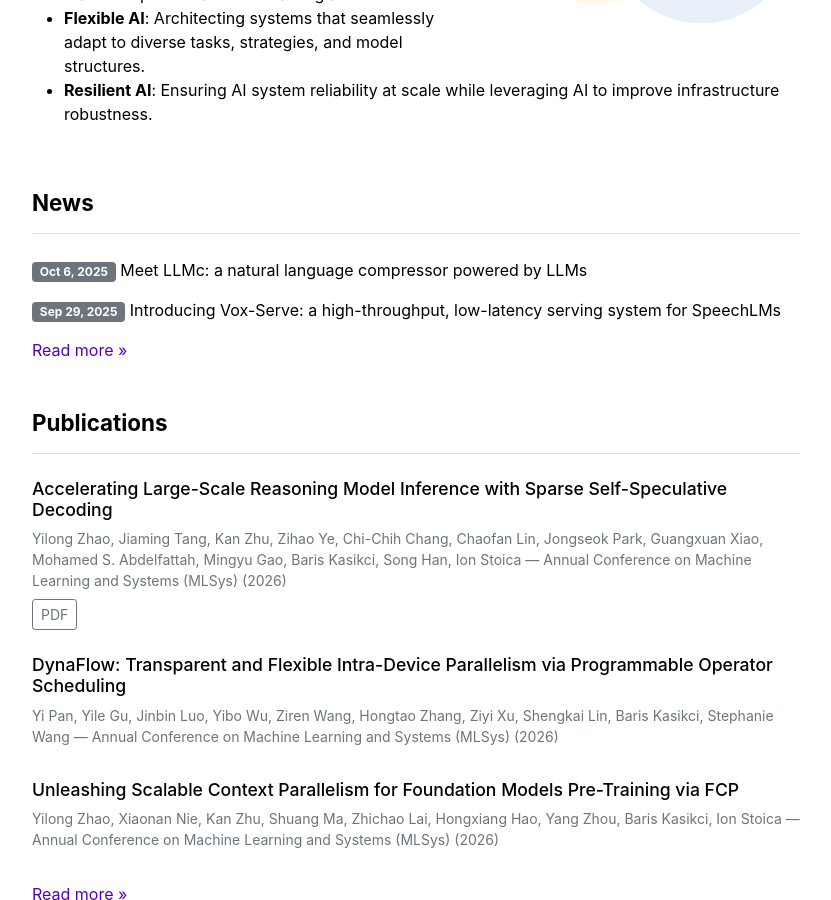
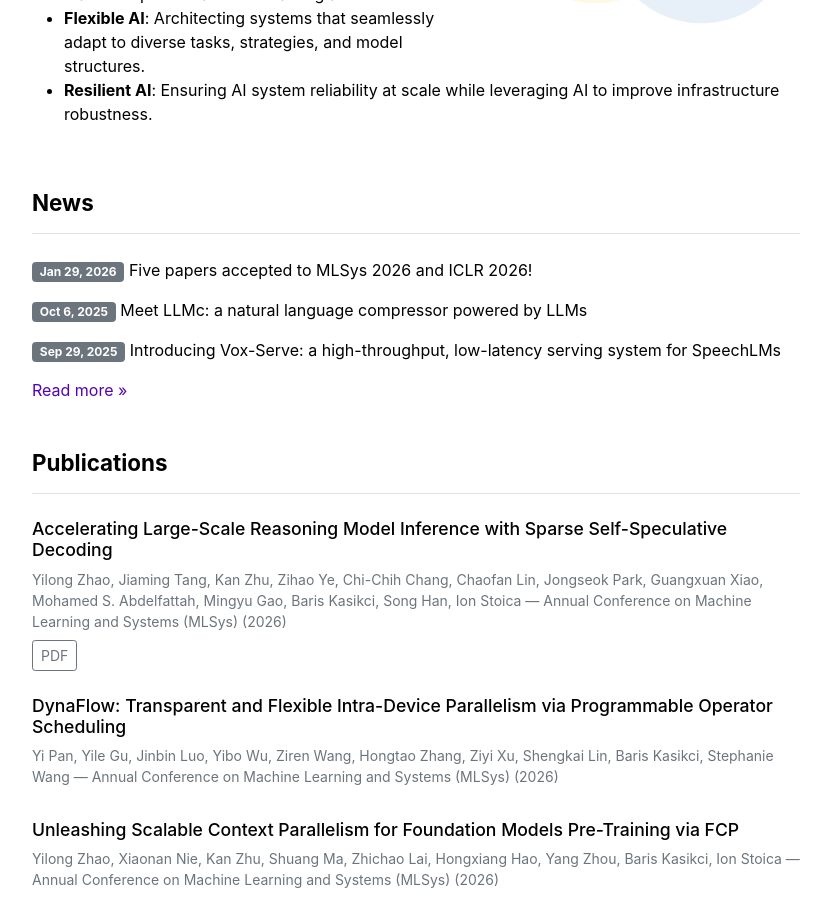
Before and after one commit to kamahori/uw-syfi.github.io, a Jekyll site: the page built from index.md, in a window 1280 px wide and 900 px high, scrolled down 415 px. Shown: the whole window, without its empty margins (224-1055 px from the left). Built offline with Jekyll 4.4.1, drawn with Linux system fonts in a browser that asks for light colours.

Commit message:
announce publications in news (#21)
* add paper

* announce recent pubs in news

```diff
--- a/_data/news.yml
+++ b/_data/news.yml
@@ -1,4 +1,9 @@
 news:
+  - id: "2026-01-29-mlsys-iclr-2026"
+    date: "Jan 29, 2026"
+    title: "Five papers accepted to MLSys 2026 and ICLR 2026!"
+    link: "/publications"
+
   - id: "2025-10-06-llmc-release"
     date: "Oct 6, 2025"
     title: "Meet LLMc: a natural language compressor powered by LLMs"
```
